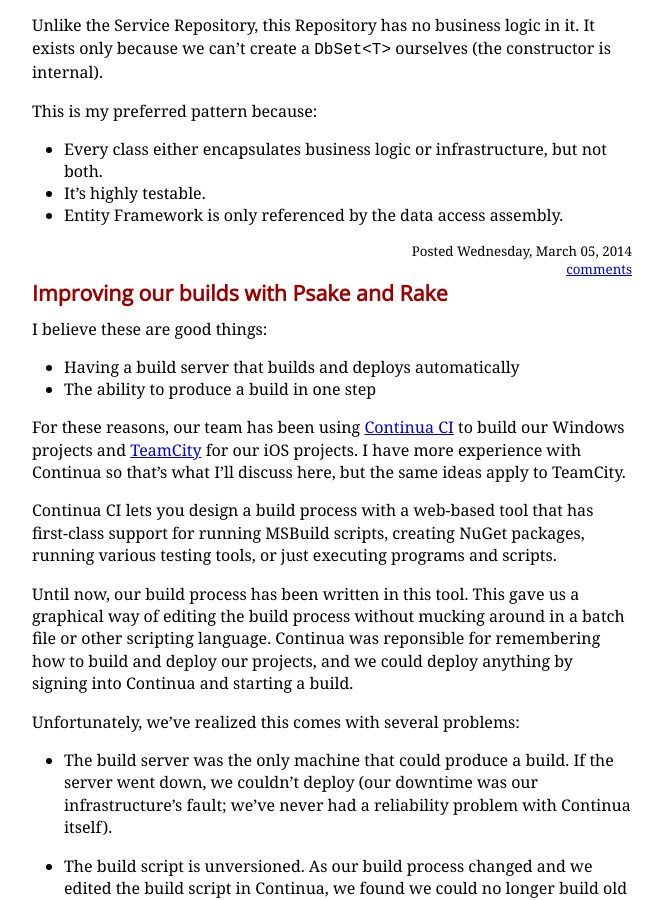
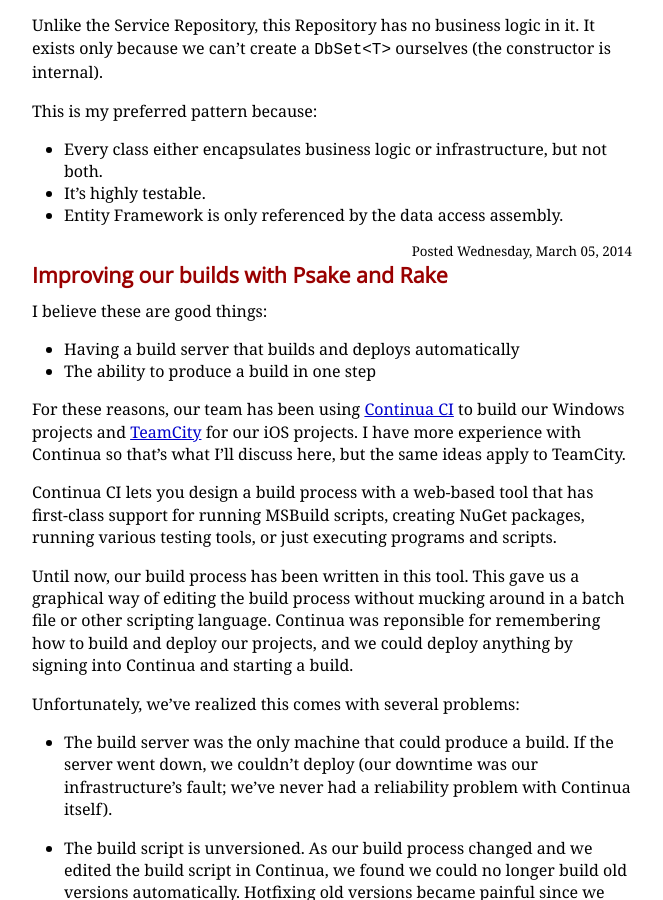
Before and after one commit to jennings/jennings.github.io, a Jekyll site: the page built from index.html, in a window 1280 px wide and 900 px high, scrolled down 2308 px. Shown: the whole window, without its empty margins (308-971 px from the left). Built offline with Jekyll 4.4.1, drawn with Linux system fonts in a browser that asks for light colours; some of the changed text lies outside the part shown.

Commit message:
Remove facebook comments

```diff
--- a/_layouts/article.html
+++ b/_layouts/article.html
@@ -3,7 +3,3 @@ layout: page
 ---
 
 {{ content }}
-
-<div style="margin-top: 1em;">
-    <fb:comments href="http://sgjennings.com{{ page.url }}" num_posts="3" width="600"></fb:comments>
-</div>
--- a/_layouts/default.html
+++ b/_layouts/default.html
@@ -1,27 +1,15 @@
 <!DOCTYPE html>
-<html xmlns:fb="http://ogp.me/ns/fb#">
+<html>
     <head>
         <meta http-equiv="Content-Type" content="text/html;charset=utf-8">
         <title>{{ page.title }}</title>
         <link rel="alternate" type="application/atom+xml" href="/blog/feed.xml" title="Blog (Atom)" />
-        <meta property="fb:app_id" content="385838978155598" />
         <style type="text/css">
             @import url('/styles/default.css');
         </style>
         <script src="/scripts/modernizr.custom.js"></script>
     </head>
     <body>
-
-        <div id="fb-root"></div>
-        <script>
-            (function(d, s, id) {
-                var js, fjs = d.getElementsByTagName(s)[0];
-                if (d.getElementById(id)) return;
-                js = d.createElement(s); js.id = id;
-                js.src = "//connect.facebook.net/en_US/all.js#xfbml=1";
-                fjs.parentNode.insertBefore(js, fjs);
-            }(document, 'script', 'facebook-jssdk'));
-        </script>
 
         <div id="header">
             <div id="header-title">
--- a/_layouts/post.html
+++ b/_layouts/post.html
@@ -12,8 +12,4 @@ layout: default
         Posted {{ page.date | date: "%A, %B %d, %Y" }}
     </div>
 
-    <div style="margin-top: 1em;">
-        <fb:comments href="http://sgjennings.com{{ page.url }}" num_posts="3" width="600"></fb:comments>
-    </div>
-
 </article>
--- a/index.html
+++ b/index.html
@@ -12,9 +12,6 @@ title: Stephen Jennings
 
     <div class="article-footer">
         Posted {{ post.date | date: "%A, %B %d, %Y" }}<br/>
-        <a href="{{ post.url }}">
-            <fb:comments-count href="http://sgjennings.com{{ post.url }}"></fb:comments-count> comments
-        </a>
     </div>
 </article>
 
```
